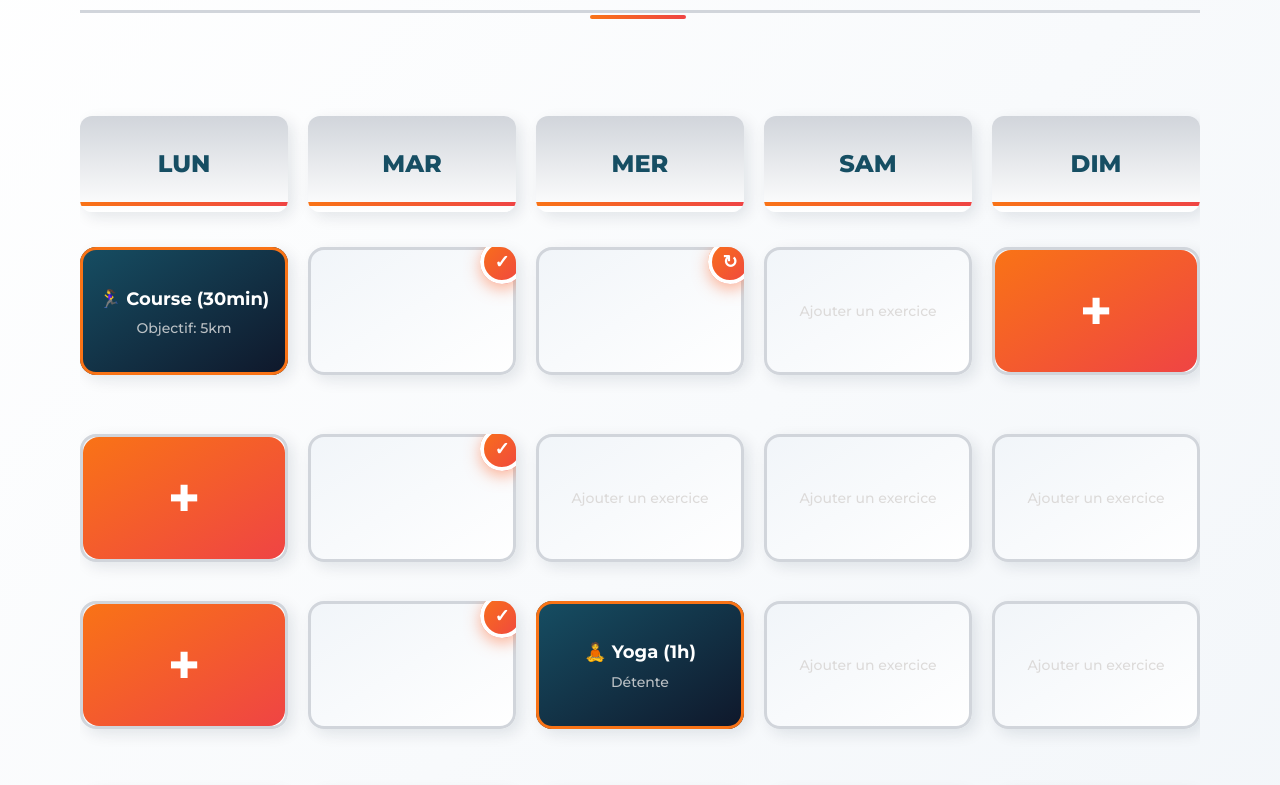
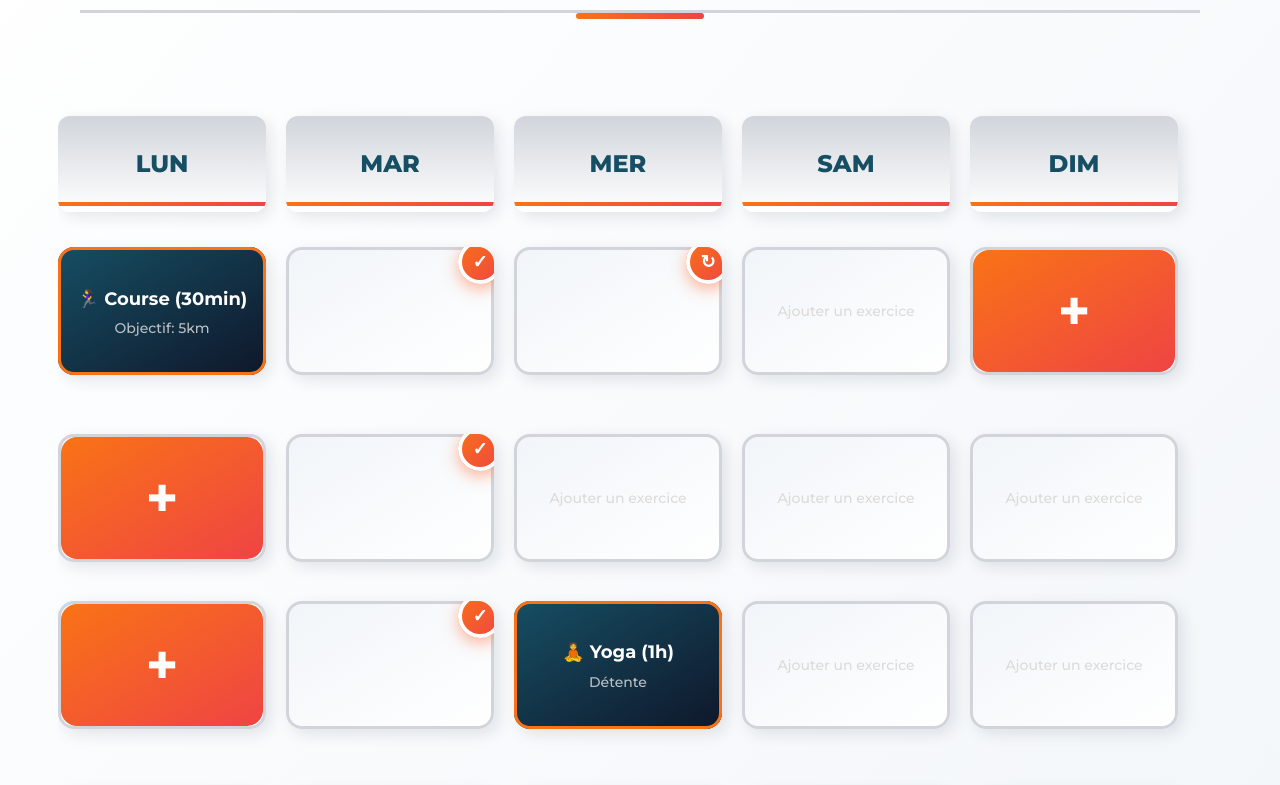
Before and after one commit to mostfa-charfedin/integrationweb, a website: page pages/programme.html in a window 1280 px wide. Shown: the part 282-1067 px from the top of the page. Drawn offline with nearby package versions, Linux system fonts and the light colour scheme.

Commit message:
fixer taille calendrier

```diff
--- a/pages/programme.html
+++ b/pages/programme.html
@@ -46,13 +46,13 @@
                                 </div>
                                 <div class="text-center justify-center text-slate-900 text-6xl font-bold font-inter [text-shadow:_2px_2px_4px_rgb(10_31_47_/_0.10)]">Ton Programme Sportif</div>
                             </div>
-                            <div class="w-24 h-1 left-[510px] top-[97px] absolute bg-gradient-to-r from-orange-500 to-red-500 rounded-sm"></div>
+                            <div class="w-32 h-1.5 left-1/2 transform -translate-x-1/2 top-[95px] absolute bg-gradient-to-r from-orange-500 to-red-500 rounded-full"></div>
                         </div>
                     </div>
 
                     <!-- Schedule Grid Section -->
-                    <div class="w-full h-[899px] pb-5 px-20 top-[248px] absolute inline-flex flex-col justify-center items-start">
-                        <div class="self-stretch h-[879px] relative overflow-hidden">
+                    <div class="w-full h-[899px] pb-5 top-[248px] absolute flex justify-center items-start">
+                        <div class="w-[1164px] h-[879px] relative overflow-hidden">
 
                             <!-- Day Headers Row -->
                             <!-- Monday -->
```
Also changed, not shown: pages/objectifs.html (+1 -1 lines), pages/profil.html (+1 -1 lines).
